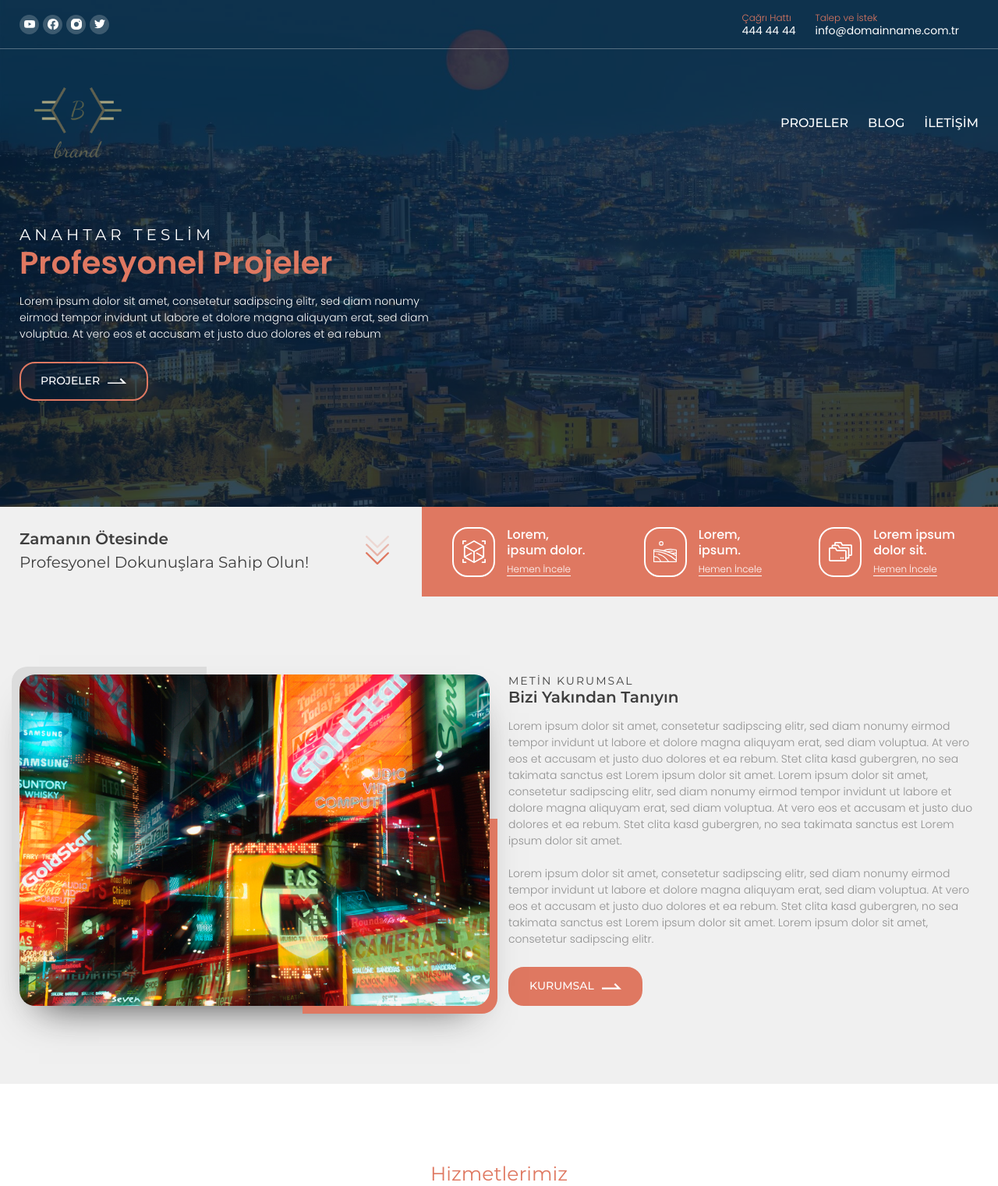
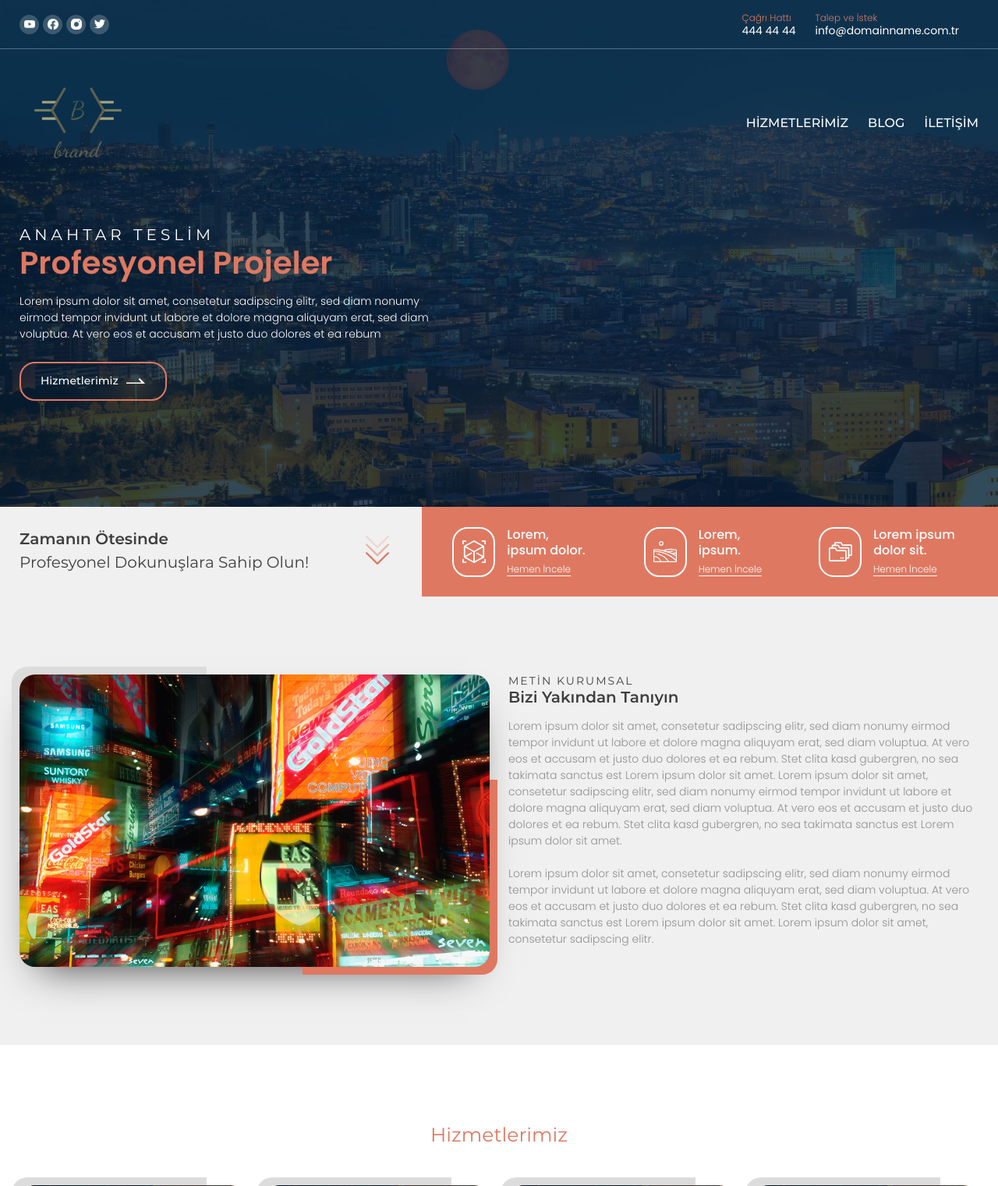
Before and after one commit to ferhatft/metinweb, a Django app: page /quick-view/ in a window 1280 px wide. Shown: the top 1521 px of the page at 78% size. Run offline with Django 3.2, Linux system fonts and the light colour scheme; data comes from the database, SQL or seed files in the repository; both versions use the stored data as it was after the commit; some libraries are stand-ins or nearby versions.

Commit message:
last-commit-for-

```diff
--- a/src/anasayfa/templates/index.html
+++ b/src/anasayfa/templates/index.html
@@ -18,8 +18,8 @@
                             <p>
                                 Lorem ipsum dolor sit amet, consetetur sadipscing elitr, sed diam nonumy eirmod tempor invidunt ut labore et dolore magna aliquyam erat, sed diam voluptua. At vero eos et accusam et justo duo dolores et ea rebum
                             </p>
-                            <a class="button border c-white" href="projeler.html">
-                                PROJELER
+                            <a class="button border c-white" href="{{ankara_dijital_baski}}">
+                                Hizmetlerimiz
                                 <svg viewBox="0 0 26.463 8.312"><path d="M299.086,183.828h26.463l-8.312-8.312-1.67,1.669,4.281,4.281H299.086Z" transform="translate(-299.086 -175.516)"></path></svg>
                             </a>
                         </div>
@@ -40,8 +40,8 @@
                             <p>
                                 Lorem ipsum dolor sit amet, consetetur sadipscing elitr, sed diam nonumy eirmod tempor invidunt ut labore et dolore magna aliquyam erat, sed diam voluptua. At vero eos et accusam et justo duo dolores et ea rebum
                             </p>
-                            <a class="button border c-white" href="projeler.html">
-                                PROJELER
+                            <a class="button border c-white" href="{{ankara_dijital_baski}}">
+                                Hizmetlerimiz
                                 <svg viewBox="0 0 26.463 8.312"><path d="M299.086,183.828h26.463l-8.312-8.312-1.67,1.669,4.281,4.281H299.086Z" transform="translate(-299.086 -175.516)"></path></svg>
                             </a>
                         </div>
@@ -130,10 +130,6 @@
                     <br><br>
                     Lorem ipsum dolor sit amet, consetetur sadipscing elitr, sed diam nonumy eirmod tempor invidunt ut labore et dolore magna aliquyam erat, sed diam voluptua. At vero eos et accusam et justo duo dolores et ea rebum. Stet clita kasd gubergren, no sea takimata sanctus est Lorem ipsum dolor sit amet. Lorem ipsum dolor sit amet, consetetur sadipscing elitr.
                 </p>
-                <a href="{{hakkimizda}}" class="button bg-green">
-                    KURUMSAL
-                    <svg viewBox="0 0 26.463 8.312"><path d="M299.086,183.828h26.463l-8.312-8.312-1.67,1.669,4.281,4.281H299.086Z" transform="translate(-299.086 -175.516)"></path></svg>
-                </a>
             </div>
         </div>
     </div>
@@ -162,7 +158,7 @@
                 </a>
             </div>
             <div class="col-lg-3 col-md-4 col-sm-6">
-                <a href="{% url 'ankara_dijital_baski' %}">
+                <a href="{% url 'ankara_display_urunleri' %}">
                     <div class="blogBox blur">
                         <div class="imgContent imgBorder">
                             <img data-src="{% static 'assets/image/article/home_about.png' %}" alt="Blog Image" class="lazy">
@@ -175,7 +171,7 @@
                 </a>
             </div>
             <div class="col-lg-3 col-md-4 col-sm-6">
-                <a href="{% url 'ankara_dijital_baski' %}">
+                <a href="{% url 'ankara_tabela_sistemleri' %}">
                     <div class="blogBox blur">
                         <div class="imgContent imgBorder">
                             <img data-src="{% static 'assets/image/article/home_about.png' %}" alt="Blog Image" class="lazy">
@@ -188,7 +184,7 @@
                 </a>
             </div>
             <div class="col-lg-3 col-md-4 col-sm-6">
-                <a href="{% url 'ankara_dijital_baski' %}">
+                <a href="{% url 'ankara_matbaa_hizmetleri' %}">
                     <div class="blogBox blur">
                         <div class="imgContent imgBorder">
                             <img data-src="{% static 'assets/image/article/home_about.png' %}" alt="Blog Image" class="lazy">
@@ -201,7 +197,7 @@
                 </a>
             </div>
             <div class="col-lg-3 col-md-4 col-sm-6">
-                <a href="{% url 'ankara_dijital_baski' %}">
+                <a href="{% url 'ankara_matbaa_hizmetleri' %}">
                     <div class="blogBox blur">
                         <div class="imgContent imgBorder">
                             <img data-src="{% static 'assets/image/article/home_about.png' %}" alt="Blog Image" class="lazy">
@@ -214,7 +210,7 @@
                 </a>
             </div>
             <div class="col-lg-3 col-md-4 col-sm-6">
-                <a href="{% url 'ankara_dijital_baski' %}">
+                <a href="{% url 'ankara_web_tasarimi' %}">
                     <div class="blogBox blur">
                         <div class="imgContent imgBorder">
                             <img data-src="{% static 'assets/image/article/home_about.png' %}" alt="Blog Image" class="lazy">
--- a/src/products/urls.py
+++ b/src/products/urls.py
@@ -1,14 +1,16 @@
 from django.urls import path
 
-from .views import productdetail,ankara_dijital_baski,ankara_web_tasarimi, ankara_display_urunleri ,ankara_tabela_sistemleri , ankara_promosyon_urunleri , ankara_matbaa_hizmetleri,ankara_matbaa_hizmetleri,ankara_web_tasarimi,productdetail
+from .views import productdetail, projects_tek,ankara_dijital_baski,ankara_web_tasarimi, ankara_display_urunleri ,ankara_tabela_sistemleri , ankara_promosyon_urunleri , ankara_matbaa_hizmetleri,ankara_matbaa_hizmetleri,ankara_web_tasarimi,productdetail
 
 
 urlpatterns = [
+    path('', projects_tek, name="projects"),
     path('ankara-dijital-baski/', ankara_dijital_baski, name="ankara_dijital_baski"),
     path('ankara-display-urunleri', ankara_display_urunleri , name="ankara_display_urunleri"),
     path('ankara-tabela-sistemleri', ankara_tabela_sistemleri, name="ankara_tabela_sistemleri"),
     path('ankara-promosyon-urunleri', ankara_promosyon_urunleri , name="ankara_promosyon_urunleri"),
     path('ankara-matbaa-hizmetleri', ankara_matbaa_hizmetleri, name="ankara_matbaa_hizmetleri"),
-    path('ankara-web-tasarimi', ankara_web_tasarimi, name="ankara_web_tasarimi")
+    path('ankara-web-tasarimi', ankara_web_tasarimi, name="ankara_web_tasarimi"),
+    path('<slug:proj_type>/<slug:slug>/', productdetail, name="productdetail"),
 
 ]
--- a/src/templates/base.html
+++ b/src/templates/base.html
@@ -9,24 +9,23 @@
     <meta http-equiv="X-UA-Compatible" content="IE=edge">
     <meta name="viewport" content="width=device-width, initial-scale=1.0">
     <!-- Favicon -->
-    <link rel="shortcut icon" href="http://berkcengiz.com/assets/image/logo/favicon.ico" />
-    <link rel="apple-touch-icon" href="http://berkcengiz.com/assets/image/logo/favicon.ico">
+    <link rel="shortcut icon" href="favicon.ico" />
+    <link rel="apple-touch-icon" href="favicon.ico">
     <!-- SEO Meta Tags -->
     <meta property="og:locale" content="en_EN" />
     <meta property="og:type" content="website" />
-    <meta property="og:site_name" content="Berk Cengiz" />
+    <meta property="og:site_name" content="Ferhat Tuğrul" />
     <meta name="twitter:card" content="summary_large_image">
     <meta name="twitter:site" content="@">
     <meta name="twitter:creator" content="@">
-    <meta property="og:image" content="http://berkcengiz.com/assets/image/default_cover.jpg' %}" />
-    <meta name="twitter:image" content="http://berkcengiz.com/assets/image/default_cover.jpg' %}">
-    <meta property="og:url" content="http://www.berkcengiz.com" />
-    <meta property="og:description" content="Berk Cengiz is personal website." />
-    <meta property="og:title" content="Berk Cengiz is personal website." />
-    <meta name="description" content="Berk Cengiz is personal website." />
-    <meta name="keywords" content="b3rk,berk cengiz,b3 house,yiğit akü,petrol ofisi,freelance web tasarım,stok takip sistemi,web sitesi tasarımı" />
-    <meta name="twitter:title" content="Berk Cengiz is personal website.">
-    <meta name="twitter:description" content="Berk Cengiz is personal website.">
+    <meta property="og:image" content="default_cover.jpg' %}" />
+    <meta name="twitter:image" content="default_cover.jpg' %}">
+    <meta property="og:description" content="null" />
+    <meta property="og:title" content="null" />
+    <meta name="description" content="null" />
+    <meta name="keywords" content="null" />
+    <meta name="twitter:title" content="null">
+    <meta name="twitter:description" content="null">
     <!-- Bootstrap -->
     <link href="{% static 'assets/plugins/bootstrap-5.0.1/css/bootstrap.min.css' %}" type="text/css" rel="stylesheet" />
     <!-- SwiperJs -->
@@ -101,7 +100,7 @@
                 </a>
                 <ul>
                     <li>
-                        <a href="{% url 'ankara_dijital_baski' %}" class="{% if request.path == '/ankara-dijital-baski/' %}active{% endif %}"> PROJELER</a>
+                        <a href="{% url 'ankara_dijital_baski' %}" class="{% if request.path == '/ankara-dijital-baski/' %}active{% endif %}"> HİZMETLERİMİZ</a>
                     </li>
                     <li>
                         <a href="{{blog}}" class="{% if request.path == blog %}active{% endif %}">BLOG</a>
--- a/src/templates/contact.html
+++ b/src/templates/contact.html
@@ -29,15 +29,15 @@
                 <div class="col-lg-4">
                     <div class="contactInfo blur">
                         <div class="content">
-                            <h3>KUAS Home A.Ş.</h3>
+                            <h3>domainname A.Ş.</h3>
                             <ul class="info">
                                 <li>
                                     <span>A.</span>
-                                    Lara Caddesi, Kemal sokak. No. 67 D:12 <br> İstanbul / Türkiye
+                                    Lara Caddesi, Kemal sokak. No. 67 D:12 <br> Ankara / Türkiye
                                 </li>
                                 <li>
                                     <span>M.</span>
-                                    <a href="#">info@kuas.com.tr</a>
+                                    <a href="#">info@domainname.com.tr</a>
                                 </li>
                                 <li>
                                     <span>T.</span>
```
Also changed, not shown: src/products/templates/project_galeri.html (+0 -10 lines), src/products/views.py (+7 -0 lines), src/db.sqlite3.
